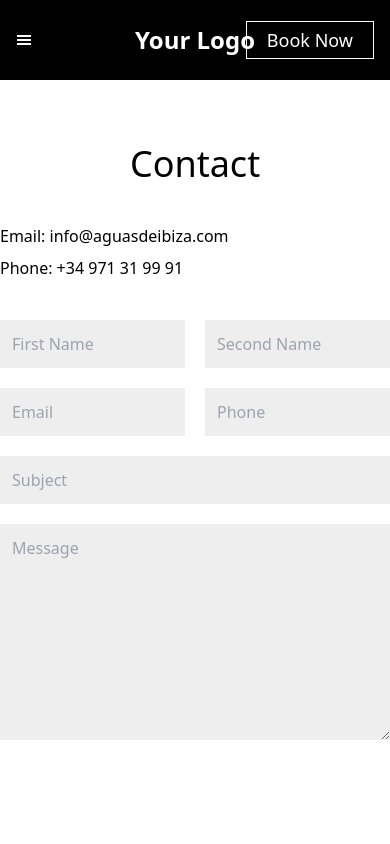
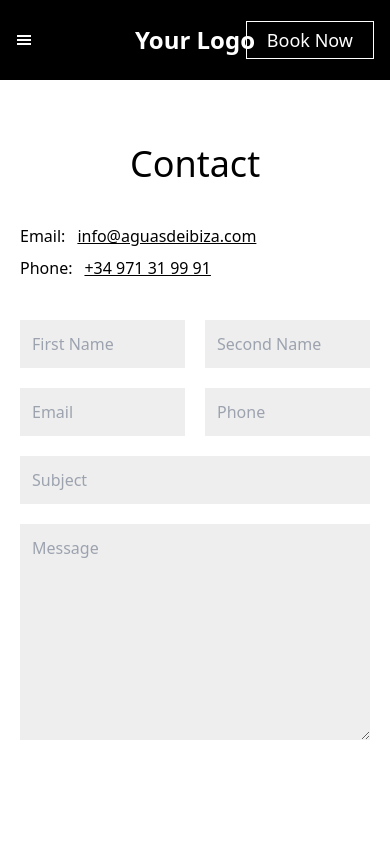
Before and after one commit to hotel-management-web-app/client, a Next.js app: page /contact in a window 390 px wide. Shown: the top 844 px of the page. Built offline with nearby package versions, Linux system fonts and the light colour scheme.

Commit message:
add responsiveness

```diff
--- a/pages/contact.tsx
+++ b/pages/contact.tsx
@@ -2,10 +2,20 @@ import React from 'react';
 import ContactForm from '../components/ContactForm';
 
 const contact = () => (
-  <div className="container max-w-[800px] mx-auto font-light mb-40">
+  <div className="container max-w-[800px] mx-auto font-light mb-40 px-5">
     <h1 className="text-4xl text-center mt-16">Contact</h1>
-    <p className="mt-10">Email: info@aguasdeibiza.com</p>
-    <p className="mt-2">Phone: +34 971 31 99 91</p>
+    <div className="flex items-end">
+      <p className="mt-10">Email:</p>
+      <a href="mailto:info@aguasdeibiza.com" className="ml-3 underline">
+        info@aguasdeibiza.com
+      </a>
+    </div>
+    <div className="flex items-end">
+      <p className="mt-2">Phone:</p>
+      <a href="tel:971-319-991" className="ml-3 underline">
+        +34 971 31 99 91
+      </a>
+    </div>
     <ContactForm />
   </div>
 );
```
